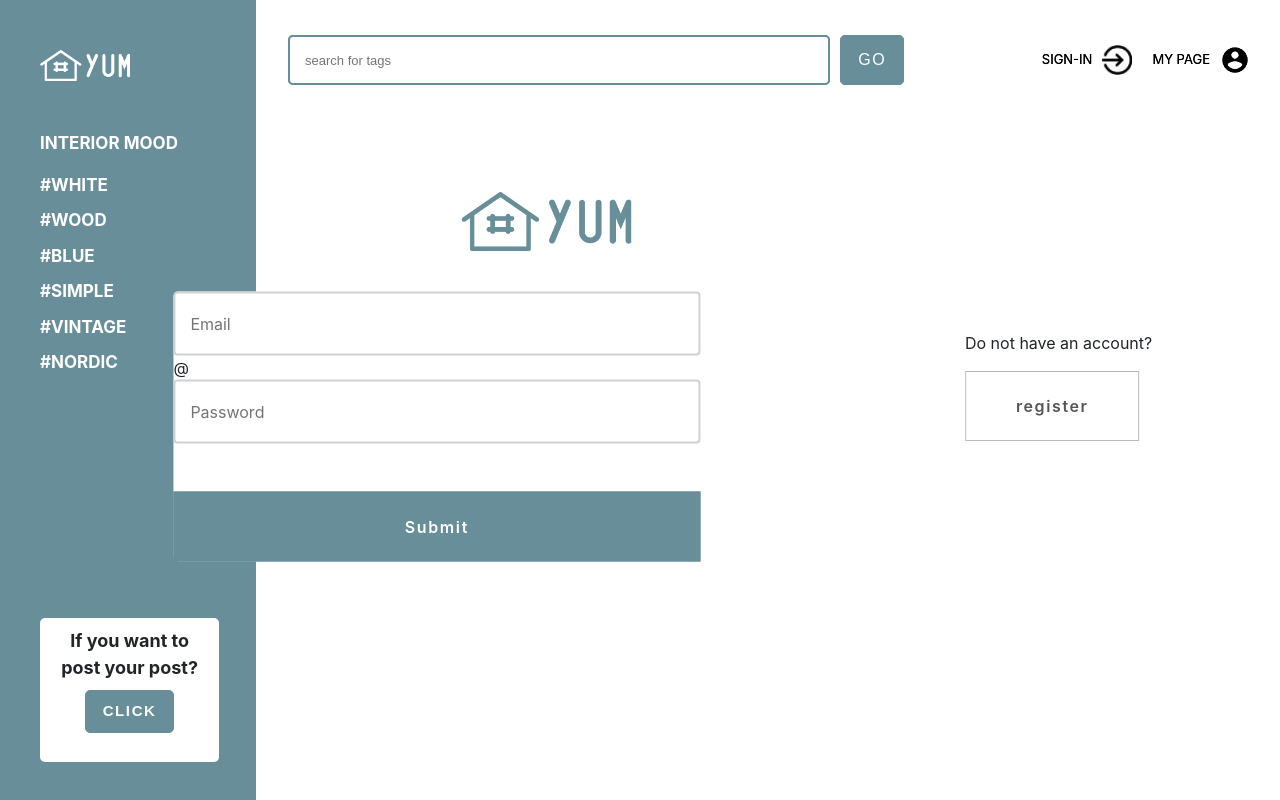
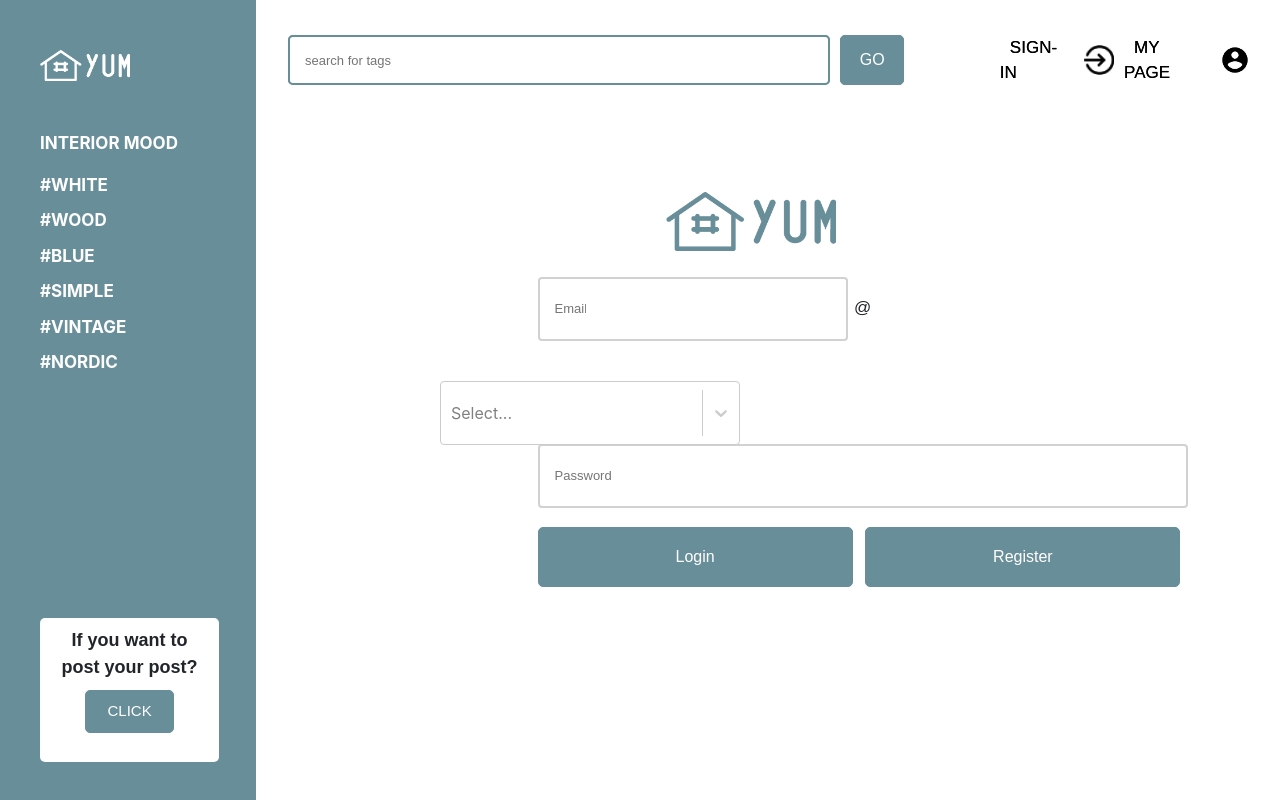
Before and after one commit to bgy1060/YUM_HCI_Project, a React (Create React App) app: page /YUM_HCI_Project/login in a window 1280 px wide. Built offline with nearby package versions, Linux system fonts and the light colour scheme.

Commit message:
로그인 페이지 수정

```diff
--- a/src/login/login.css
+++ b/src/login/login.css
@@ -1,9 +1,3 @@
-.container {
-  display: flex;
-  justify-content: space-around;
-  align-items: center;
-  max-width: 600px;
-}
 .idpw{
   margin-bottom: 20px;
 }
@@ -11,54 +5,115 @@
   margin-left: 52%;
   margin-top: 15%;
   width: 170px;
-  /* margin: 0 auto; */
+}
+
+.email{
+  margin-left: 42%;
+  margin-top: 2%;
+  width: 310px;
+  height: 50px;
+  padding-left: 15px;
+  font-family: "Noto Sans KR", sans-serif;
+  font-size: 13px;
+  border: solid 2px;
+}
+
+span{
+  margin-left: 0.5%;
+  margin-right: 0.5%;
+  font-family: "Noto Sans KR", sans-serif;
+  font-size: 17px;
+}
+
+.select{
+  width: 300px;
+  height: 50px;
+  margin-right: 540px;
+  margin-top: 40px;
+  float:right;
+  color: #688e99;
+
+}
+.select:hover {
+  color: #688e99;
+  background-color: white;
+}
+.pw{
+  margin-left: 42%;
+  margin-top: 1%;
+  width: 650px;
+  height: 50px;
+  padding-left: 15px;
+  font-family: "Noto Sans KR", sans-serif;
+  font-size: 13px;
+  border: solid 2px;
+}
+
+.log_btn{
+  font-family: "Noto Sans KR", sans-serif;
+  font-weight: normal;
+  margin-left: 42%;
+  margin-top: 1.5%;
+  width: 315px;
+  height: 60px;
+  padding-left: 15px;
+  color: white;
+  border: solid 1px;
+  border-color:#688e99;
+  border-radius: 5px;
+  padding: 5px;
+  background-color: #688e99;
+  display:inline-block;
+
+}
+
+.log_btn:hover {
+  color: #688e99;
+  background-color: white;
+}
+
+.regi_btn{
+  font-family: "Noto Sans KR", sans-serif;
+  font-weight: normal;
+  margin-left: 1%;
+  width: 315px;
+  height: 60px;
+  padding-left: 15px;
+  color: white;
+  border: solid 1px;
+  border-color:#688e99;
+  border-radius: 5px;
+  padding: 5px;
+  background-color: #688e99;
+}
+
+.regi_btn:hover {
+  color: #688e99;
+  background-color: white;
+}
+
+.select_mail{
+  display: flex;
+  flex-direction: row;
+  justify-content: flex-end;
+  position: absolute;
+  flex: none;
+  top: 100px;
+  right: 0;
+}
+
+input, button {
+  margin: 5px;
 }
 
 
-.welcome{
-  padding-left: 30px;
-  font-size: 50px;
-  font-family: "Noto Sans KR", sans-serif;
-  font-style: bold;
-  color: #555;
-  margin-left: 43%;
-  margin-top: 300px;
-
-}
-.isMember{
-  font-size: 20px;
-  font-family: "Noto Sans KR", sans-serif;
-}
-.login{
-  font-size: 20px;
-  font-weight: bold;
-}
-.form-div {
-  z-index: 1;
-  text-align: left;
-}
-.form-div, .button-div {
-  transition: .5s ease-out;
-}
-form {
-  border-radius: 5px;
-  display: flex;
-  flex-direction: column;
-  background-color: white;
-}
-input, button {
-  margin: 5px;
-}
-/*SKELETON CSS*/
-
-/*INPUT STYLING*/
 input[type="text"],
 input[type="password"],
 textarea,
 select
 {
   height: 50px;
-  padding: 30px 260px; /* The 6px vertically centers text on FF, ignored by Webkit */
+  padding: 30px 260px;
   background-color: #fff;
   border: 2px solid #D1D1D1;
   padding-left: 15px;
@@ -69,81 +124,9 @@ select
 
 input[type="text"]:focus,
 input[type="password"]:focus,
+select
 textarea:focus
 {
   border: 3px solid #688e99;
   outline: 3px;
 }
-
-/*BUTTON STYLING*/
-.button,
-button,
-input[type="submit"],
-input[type="reset"],
-input[type="button"]
-{
-  display: inline-block;
-  height: 70px;
-  padding: 0 50px;
-  color: #555;
-  text-align: center;
-  font-size: 30px;
-  font-weight: 600;
-  line-height: 38px;
-  letter-spacing: .1rem;
-  text-transform: uppercase;
-  text-decoration: none;
-  white-space: nowrap;
-  background-color: transparent;
-  border-radius: 10px;
-  border: 1px solid #bbb;
-  cursor: pointer;
-  box-sizing: border-box;
-}
-
-
-.button:hover,
-button:hover,
-input[type="submit"]:hover,
-input[type="reset"]:hover,
-input[type="button"]:hover,
-.button:focus,
-button:focus,
-input[type="submit"]:focus,
-input[type="reset"]:focus,
-input[type="button"]:focus
-{
-  color: #333;
-  border-color: #888;
-  outline: 0;
-}
-
-
-.button.button-primary,
-button.button-primary,
-input[type="submit"].button-primary,
-input[type="reset"].button-primary,
-input[type="button"].button-primary
-{
-  color: #FFF;
-  background-color: #688e99;
-  border-color: #688e99;
-
-}
-
-
-.button.button-primary:hover,
-button.button-primary:hover,
-input[type="submit"].button-primary:hover,
-input[type="reset"].button-primary:hover,
-input[type="button"].button-primary:hover,
-.button.button-primary:focus,
-button.button-primary:focus,
-input[type="submit"].button-primary:focus,
-input[type="reset"].button-primary:focus,
-input[type="button"].button-primary:focus {
-  color: #FFF;
-  background-color: #688e99;
-  border-color: #688e99;
-
-}
--- a/src/login/login.js
+++ b/src/login/login.js
@@ -3,52 +3,36 @@ import './login.css';
 import mint from './logo_mint.png';
 import MenuTemplate from '../components/MenuTemplate';
 import Header from '../components/Header';
+import Select from 'react-select';
+
+const options = [
+  { value: 'gmail', label: 'gmail.com' },
+  { value: 'naver', label: 'naver.com' },
+  { value: 'nate', label: 'nate.com' },
+  { value: 'daum', label: 'hanmail.net' }
+];
+
 
 
 class Log extends Component {
-  constructor() {
-    super();
-
-    this.state = {form: 'login'};
-
-    this.toggle = {
-      login: 'register',
-      register: 'login'
-    };
-  }
-
-  onSubmit(e) {
-    e.preventDefault();
-  }
-
-
   render() {
     return (
       <div>
         <Header />
         <MenuTemplate />
-      <div style={{transform: `translate(${this.state.form === 'login' ? -16 : 7}%, 0%)`}}>
         <img src = {mint} alt = 'mint' className="logocon"/>
-      </div>
-      <div className="container">
-        <div style={{transform: `translate(${this.state.form === 'login' ? -2 : 110}%, 15%)`}} className="form-div">
-          <form onSubmit={this.onSubmit.bind(this)}>
-              <input className="email" placeholder="Email" type="text" />
-              @
+        <input className="email" placeholder="Email" type="text" />
+        <span >@</span>
+        <Select className='select' options = {options} />
+        <input className="pw" placeholder="Password" type="password" />
+        <div id="btn_group">
+          <button className="log_btn">Login</button>
+          <button className="regi_btn">Register</button>
+        </div>
 
-            <br></br>
-            <input placeholder="Password" type="password" />
-            <br></br>
-            {this.state.form === 'login' ? '': <input placeholder="Re-typed password" type="password" />}
-            <br></br>
-            <button className="button-primary">Submit</button>
-          </form>
-        </div>
-        <div style={{transform: `translate(${this.state.form === 'login' ? 30: -460}%, 0%)`}} className="button-div">
-          <p>{this.state.form === 'login' ? 'Do not have an account?' : 'Already a member?'}</p>
-          <button onClick={() => {this.setState({form: this.toggle[this.state.form]})}}>{this.toggle[this.state.form]}</button>
-        </div>
-      </div>
+
+
+
       </div>
     );
   }
```
